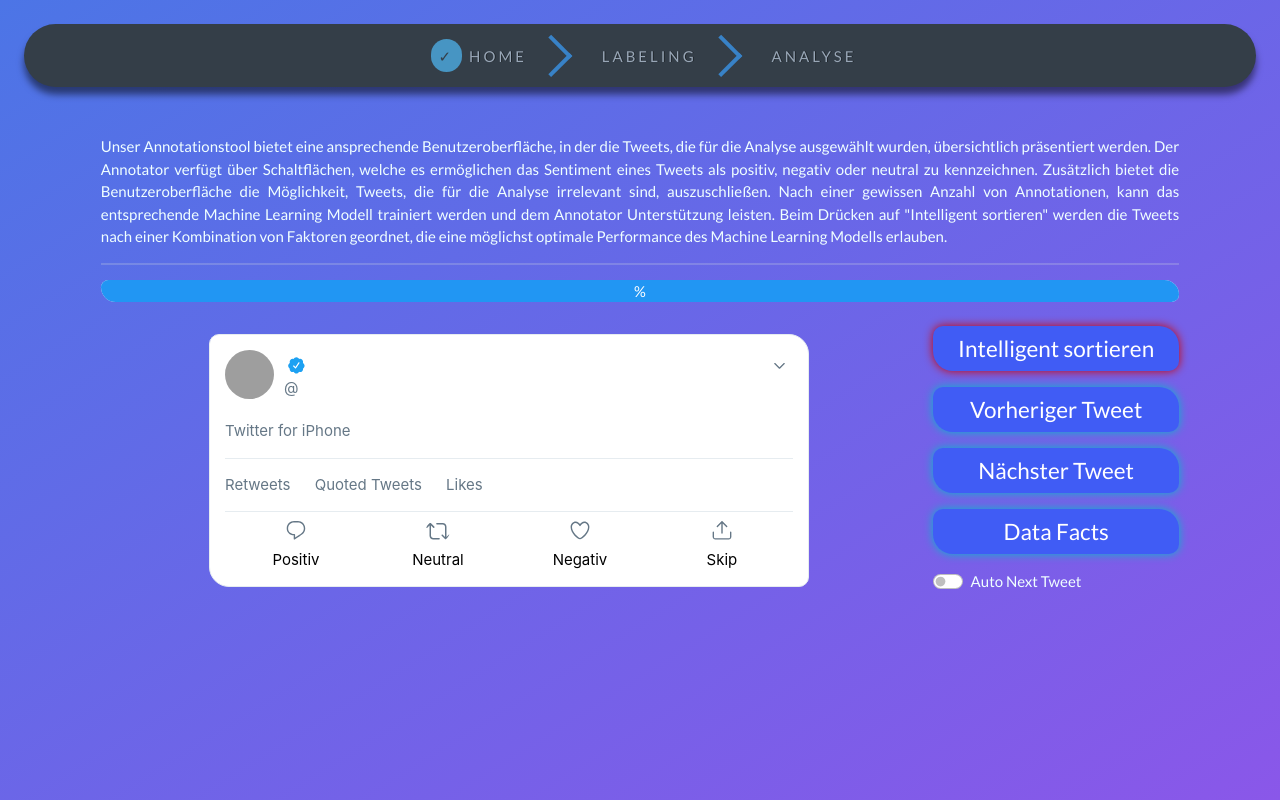
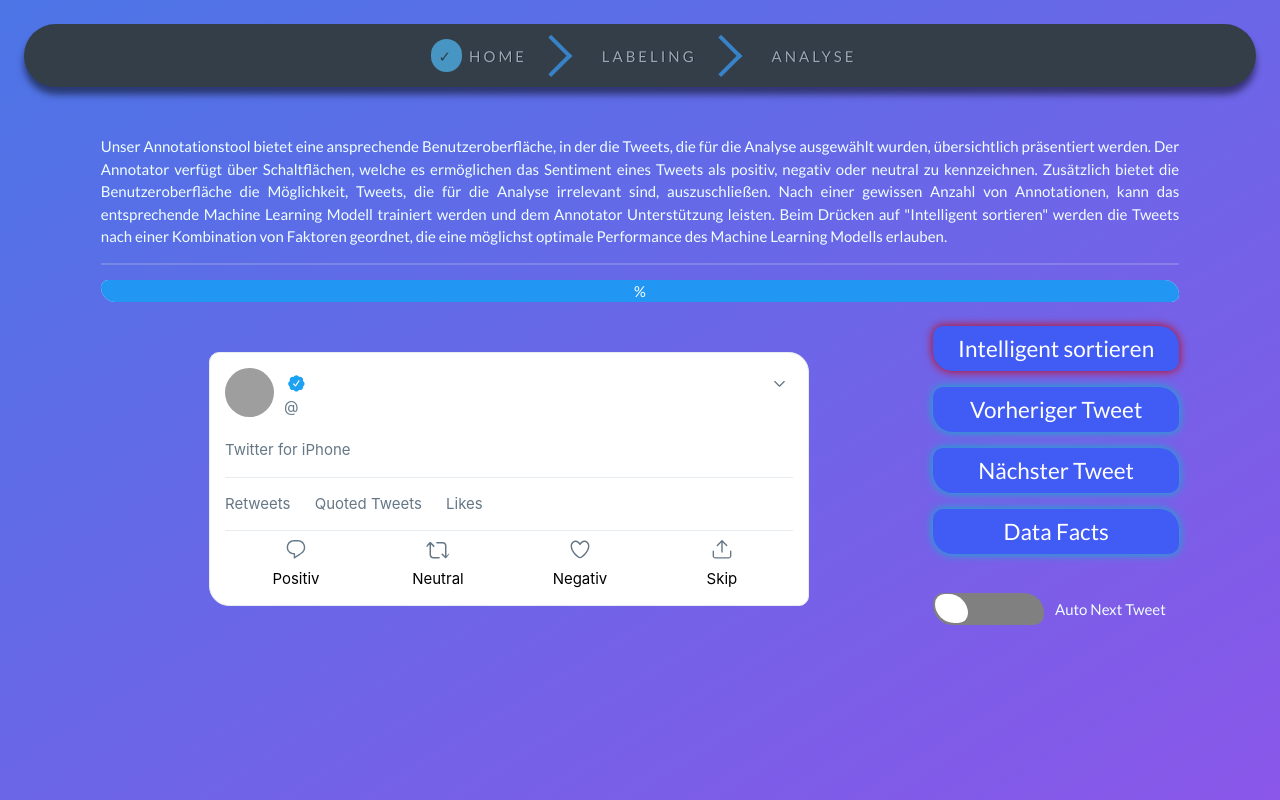
Before and after one commit to Eliasm001/twitter-active-learning-labeling-tool, a Flask app: template templates/labeling.html in a window 1280 px wide. Run offline with Flask 2, Linux system fonts and the light colour scheme; the template is opened without the code that fills it, so the values that code supplies are empty; some libraries are stand-ins or nearby versions; grey boxes are pictures that could not be loaded.

Commit message:
labeling: switch designed (css+html) + popups

```diff
--- a/static/css/labeling.css
+++ b/static/css/labeling.css
@@ -3,9 +3,8 @@
   display: grid;
   grid-template-areas:
     "header"
-    "main"
-    "footer";
-  grid-template-rows: auto 1fr auto;
+    "main";
+  grid-template-rows: auto 1fr;
   padding: 3vh 3vh 0 3vh;
 }
 
@@ -40,13 +39,6 @@
   gap: 2vh;
 }
 
-/* Layout für Bereich mit Pop Up Meldungen */
-.footer-space {
-  grid-area: footer;
-  display: flex;
-  justify-content: center;
-}
-
 .first {
   position: absolute;
 }
@@ -61,6 +53,55 @@
   border-radius: 10px 20px;
   margin: 1vh 0;
   text-align: center;
+}
+/* Layout für Auto-Nächster-Tweet-Schieber */
+div[class="toggle-switch"] {
+  display: block;
+}
+
+#flexSwitchCheckDefault {
+  height: 0;
+  width: 0;
+  visibility: hidden;
+}
+
+.toggle-switch-label {
+  max-width: 45%;
+  cursor: pointer;
+  display: flex;
+  height: 4vh;
+  background: grey;
+  border-radius: 10px 20px;
+  position: relative;
+  text-indent: 110%;
+  white-space: nowrap;
+  align-items: center;
+}
+
+.toggle-switch-label:after {
+  content: "";
+  position: absolute;
+  top: 5%;
+  left: 2px;
+  width: 30%;
+  height: 90%;
+  border-radius: 10px 20px;
+  background: #fff;
+  transition: 0.3s;
+}
+
+#flexSwitchCheckDefault:checked + label {
+  background: #405cf5;
+  box-shadow: 0 0 10px #00b8cc;
+}
+
+#flexSwitchCheckDefault:checked + label:after {
+  left: calc(100% - 2px);
+  transform: translateX(-100%);
+}
+
+.toggle-switch-label:active:after {
+  width: 50%;
 }
 
 /* ================== Navigation Bar Layout für Labeling Page ================== */
--- a/templates/labeling.html
+++ b/templates/labeling.html
@@ -176,9 +176,9 @@
                         Data Facts</button>
 
                     <!-- Default switch -->
-                    <div id="checkbox-container" class="form-check form-switch">
-                        <input class="form-check-input" type="checkbox" role="switch" id="flexSwitchCheckDefault" />
-                        <label class="form-check-label" for="flexSwitchCheckDefault">Auto Next Tweet</label>
+                    <div id="checkbox-container" class="toggle-switch">
+                        <input type="checkbox" role="switch" id="flexSwitchCheckDefault" />
+                        <label class="toggle-switch-label" for="flexSwitchCheckDefault">Auto Next Tweet</label>
                     </div>
                 </div>
             </div>
@@ -188,19 +188,17 @@
             <!--message flashes when we would go to previous tweet but we already have the first tweet-->
             {% with messages = get_flashed_messages() %}
             {% if messages %}
-            <div class="second">
-                <div class="alert alert-primary alert-dismissible fade show" role="alert">
-                    {% for message in messages %}
-                    <p>{{ message }}</p>
-                    {% endfor %}
-                    <button type="button" class="close" data-dismiss="alert" aria-label="Close">
-                        <span aria-hidden="true">&times;</span>
-                    </button>
-                </div>
-                {% endif %}
-                {% endwith %}
-                {% block body %}{% endblock %}
+            <div id="pop_up">
+                {% for message in messages %}
+                {{ message }}
+                {% endfor %}
             </div>
+            <script type="text/javascript">
+                show_pop_up();
+            </script>
+            {% endif %}
+            {% endwith %}
+            {% block body %}{% endblock %}
         </div>
 
 
```
